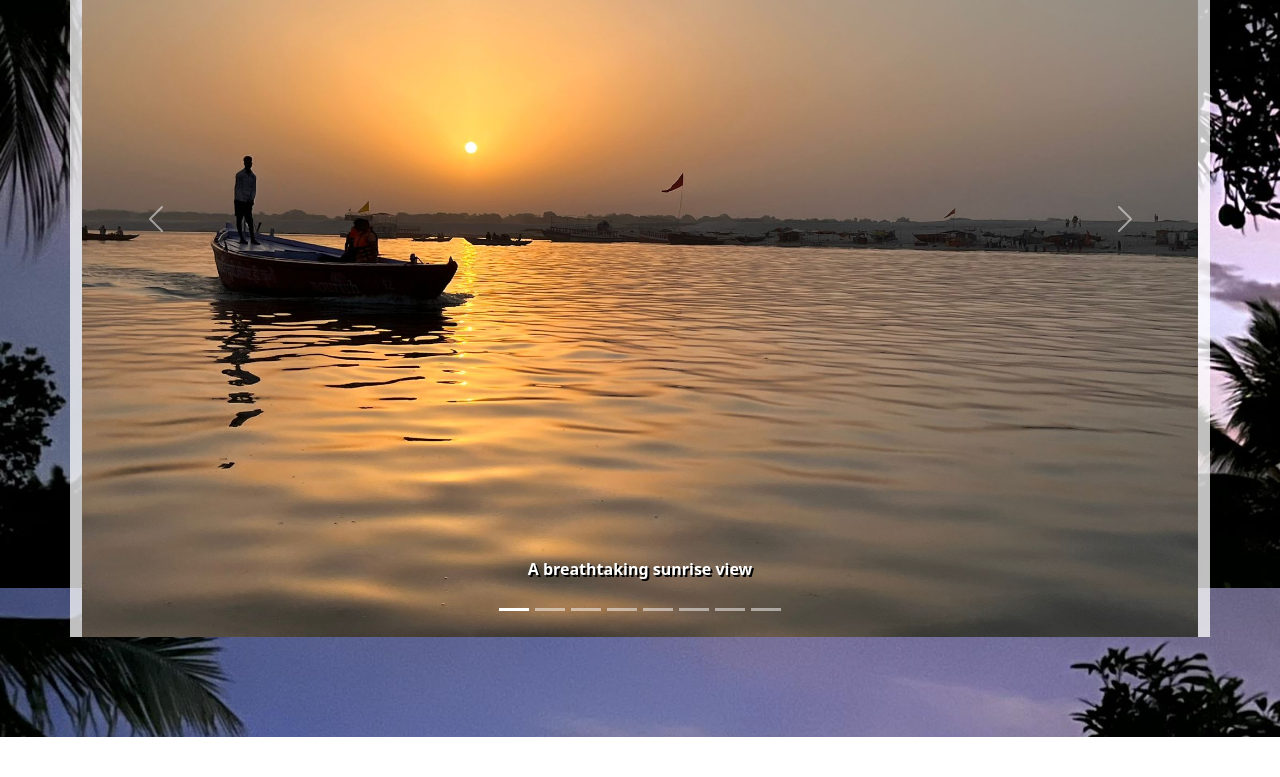
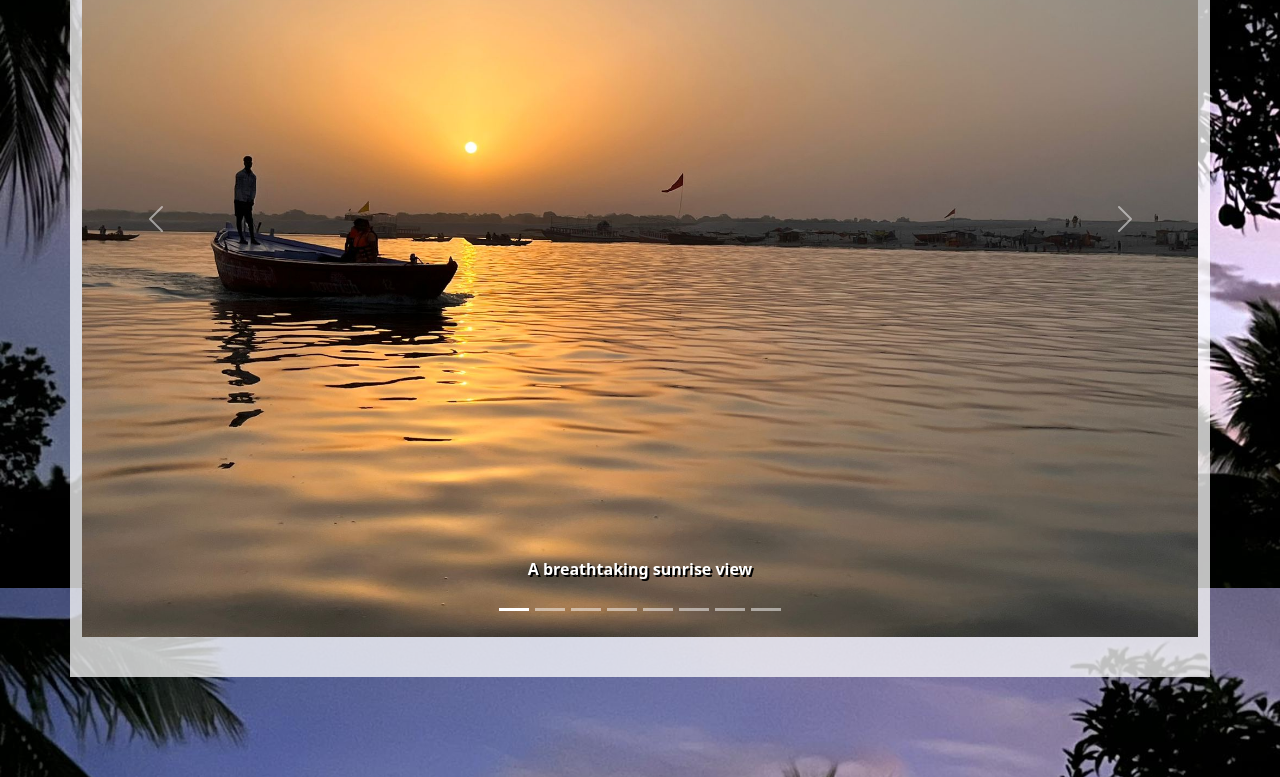
Before and after one commit to pn44/pn44.github.io, a plain HTML site: page blog/2023/5/varanasi-an-experience/index.html in a window 1280 px wide. Shown: the part 1332-2109 px from the top of the page. Before the commit the page ends 2069 px from the top, so only its background shows below. Drawn offline with nearby package versions, Linux system fonts and the light colour scheme; a web font is replaced by a local one.

Commit message:
Synchronized build

```diff
--- a/blog/2023/5/varanasi-an-experience/index.html
+++ b/blog/2023/5/varanasi-an-experience/index.html
@@ -123,7 +123,8 @@ Another hallmark of Varanasi is the amazing culinary attractions of the city. Fr
     <span class="carousel-control-next-icon" aria-hidden="true"></span>
     <span class="visually-hidden">Next</span>
   </button>
-</div>
+</div><p><br></p>
+
 
 			</div>
 		</div>
```
